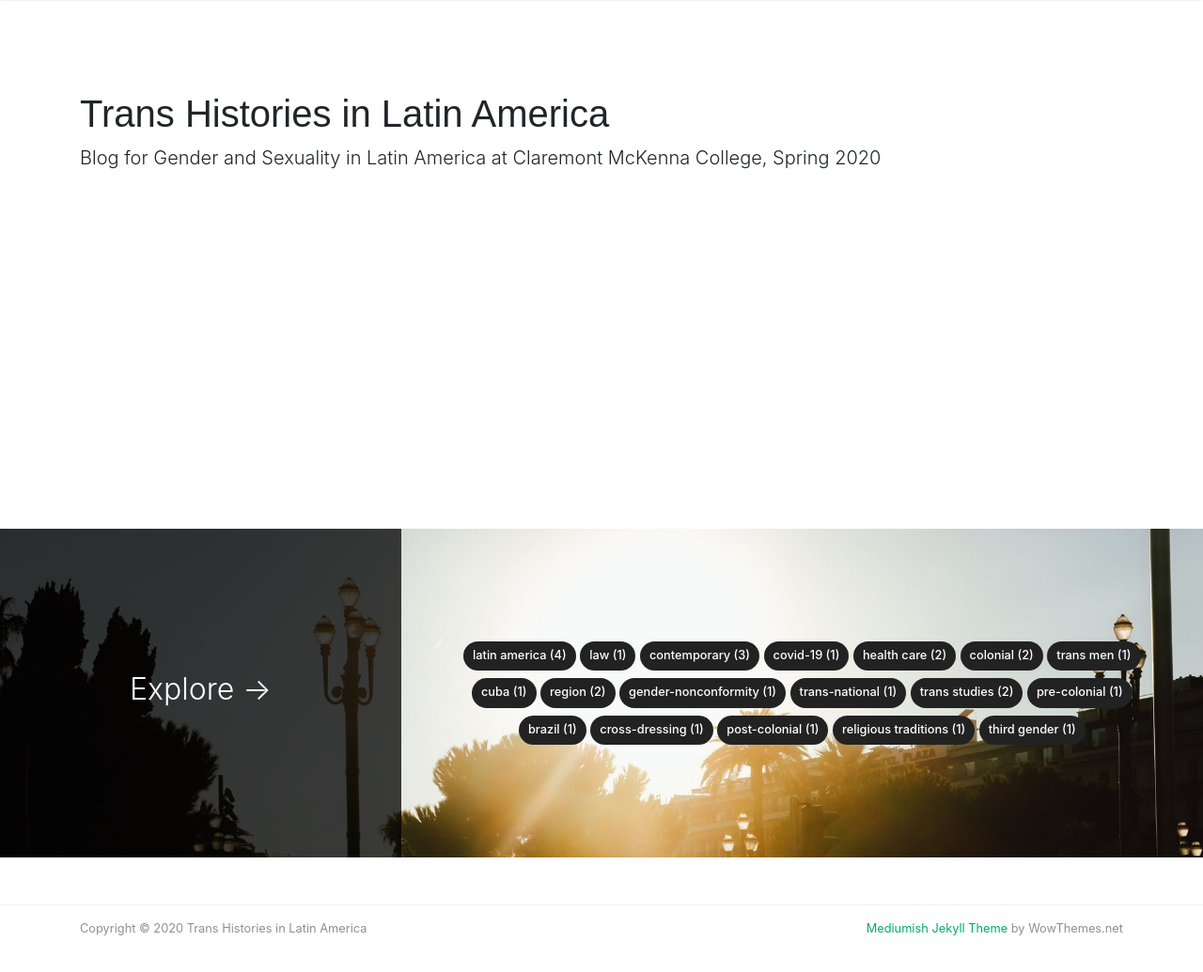
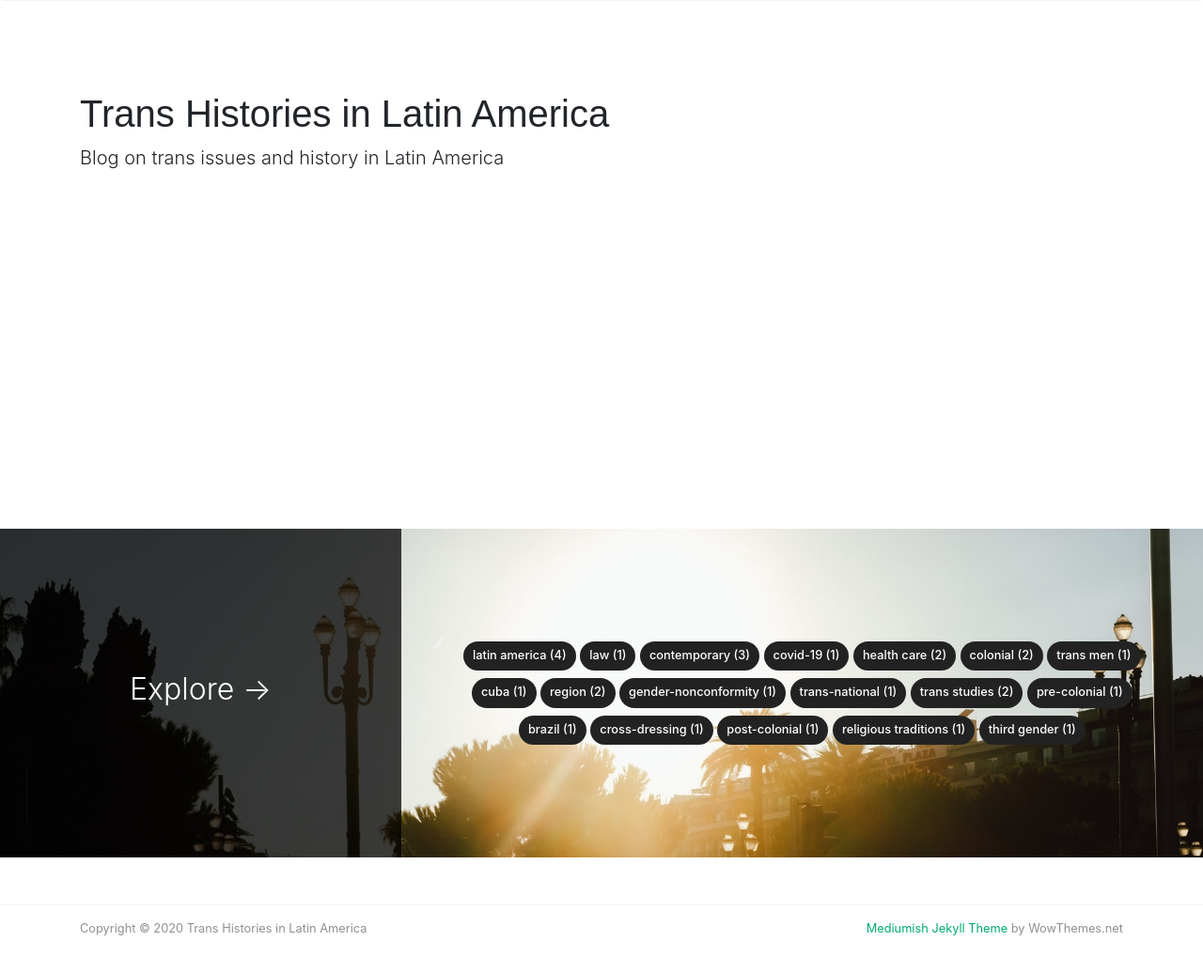
Before and after one commit to CarsonHerness/Trans-Histories-in-Latin-America, a Jekyll site: the page built from _pages/tags.md, in a window 1280 px wide and 1072 px high. Shown: the top 1035 px of the window at 94% size. Built offline with Jekyll 4.4.1, drawn with Linux system fonts in a browser that asks for light colours; nearby versions of some CDN libraries.

Commit message:
Update blog description

```diff
--- a/_config.yml
+++ b/_config.yml
@@ -1,7 +1,7 @@
 # Site
 name: "Trans Histories in Latin America"
 title: "Trans Histories in Latin America"
-description: "Blog for Gender and Sexuality in Latin America at Claremont McKenna College, Spring 2020"
+description: "Blog on trans issues and history in Latin America"
 logo: 'assets/images/logo.png'
 favicon: 'assets/images/logo.png'
 baseurl:
```
